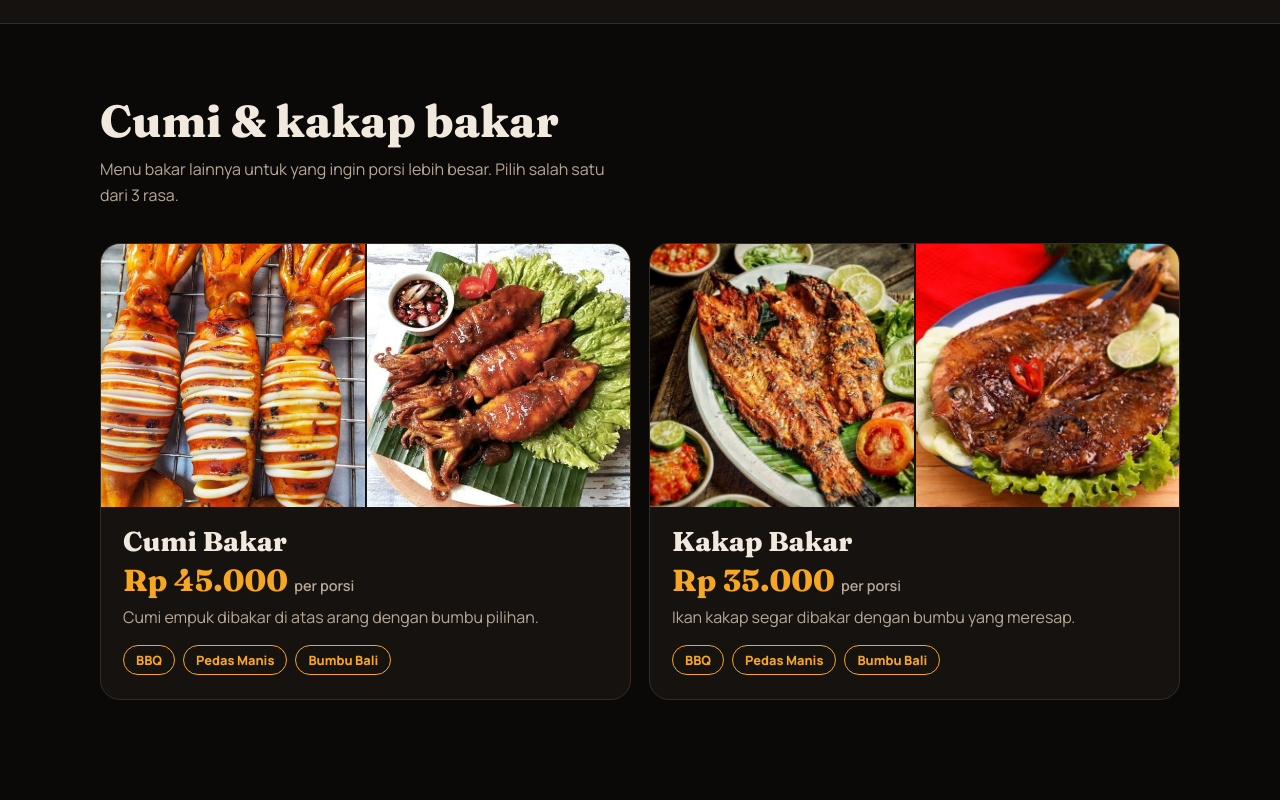
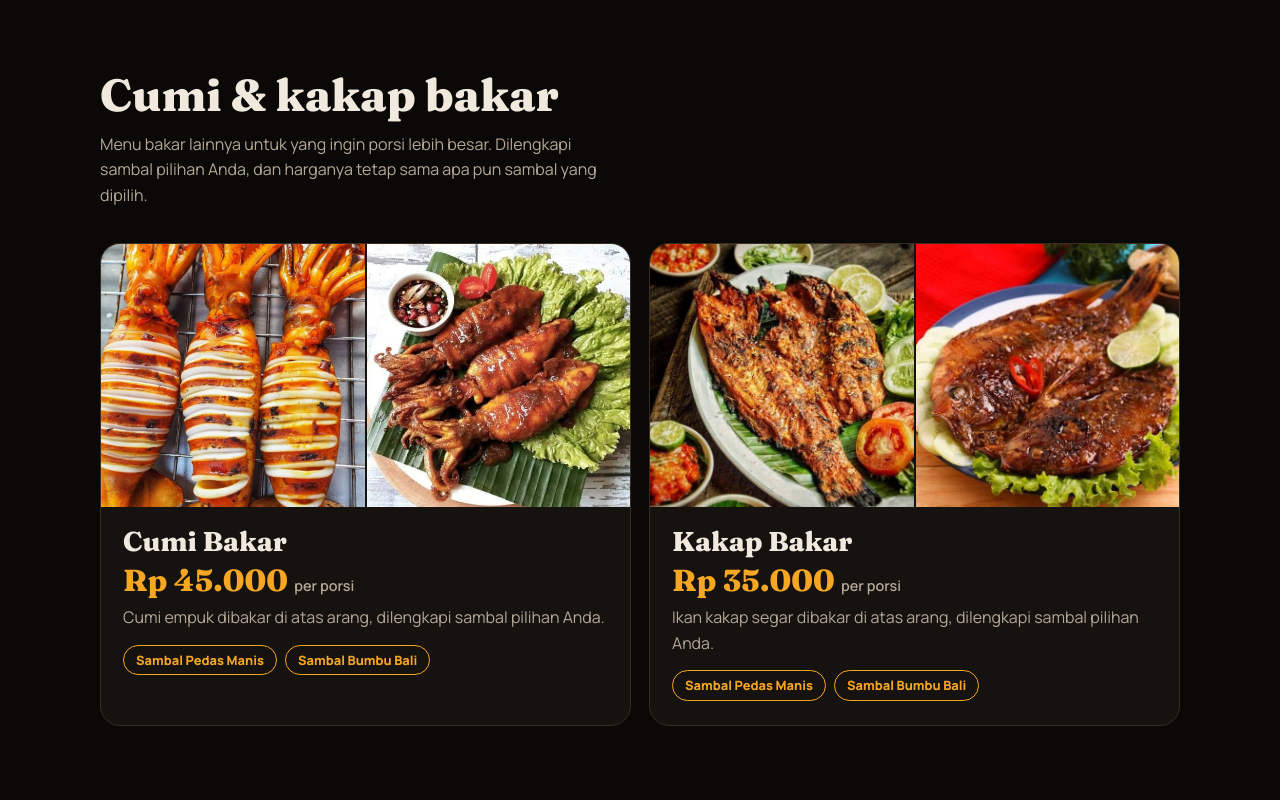
Before and after one commit to seafoodcorner26-sudo/dapur-bumbu-laut, a plain HTML site: page index.html in a window 1280 px wide. Shown: the part 1460-2260 px from the top of the page. Drawn offline with Linux system fonts and the light colour scheme.

Commit message:
Add files via upload

```diff
--- a/index.html
+++ b/index.html
@@ -181,7 +181,7 @@ footer img{width:72px;height:72px;border-radius:50%;margin:0 auto 12px}
 <section class="varian" id="varian">
   <div class="wrap">
     <h2>Pilih 3 varian rasa</h2>
-    <p class="lead">Semua menu bakar kami bisa dipilih dengan 3 rasa ini: kerang, cumi, dan kakap. Dibakar di atas bara arang, bumbunya meresap sampai ke dalam.</p>
+    <p class="lead">Kerang dibakar di atas bara arang, lalu dibalur bumbu yang meresap sampai ke dalam.</p>
     <div class="cards">
       <article class="card"><img src="images/bbq.jpg" alt="Kerang bakar saus BBQ" loading="lazy"><div><h3>BBQ</h3><p>Manis gurih berasap, dengan lapisan saus karamel dari panggangan arang.</p></div></article>
       <article class="card"><img src="images/pedas-manis.jpg" alt="Kerang bakar pedas manis" loading="lazy"><div><h3>Pedas Manis</h3><p>Saus merah pekat yang pedasnya pas, cocok untuk pencinta sambal.</p></div></article>
@@ -193,17 +193,17 @@ footer img{width:72px;height:72px;border-radius:50%;margin:0 auto 12px}
 <section>
   <div class="wrap">
     <h2>Cumi &amp; kakap bakar</h2>
-    <p class="lead">Menu bakar lainnya untuk yang ingin porsi lebih besar. Pilih salah satu dari 3 rasa.</p>
+    <p class="lead">Menu bakar lainnya untuk yang ingin porsi lebih besar. Dilengkapi sambal pilihan Anda, dan harganya tetap sama apa pun sambal yang dipilih.</p>
     <div class="dishes">
       <article class="dish">
         <div class="pair"><img src="images/cumi-1.jpg" alt="Cumi bakar di atas panggangan" loading="lazy"><img src="images/cumi-2.jpg" alt="Cumi bakar bumbu di atas daun pisang" loading="lazy"></div>
-        <div class="body"><h3>Cumi Bakar</h3><div class="pr">Rp 45.000 <small>per porsi</small></div><p>Cumi empuk dibakar di atas arang dengan bumbu pilihan.</p>
-          <div class="flv"><span>BBQ</span><span>Pedas Manis</span><span>Bumbu Bali</span></div></div>
+        <div class="body"><h3>Cumi Bakar</h3><div class="pr">Rp 45.000 <small>per porsi</small></div><p>Cumi empuk dibakar di atas arang, dilengkapi sambal pilihan Anda.</p>
+          <div class="flv"><span>Sambal Pedas Manis</span><span>Sambal Bumbu Bali</span></div></div>
       </article>
       <article class="dish">
         <div class="pair"><img src="images/kakap-1.jpg" alt="Kakap bakar dengan sambal" loading="lazy"><img src="images/kakap-2.jpg" alt="Kakap bakar bumbu kecap" loading="lazy"></div>
-        <div class="body"><h3>Kakap Bakar</h3><div class="pr">Rp 35.000 <small>per porsi</small></div><p>Ikan kakap segar dibakar dengan bumbu yang meresap.</p>
-          <div class="flv"><span>BBQ</span><span>Pedas Manis</span><span>Bumbu Bali</span></div></div>
+        <div class="body"><h3>Kakap Bakar</h3><div class="pr">Rp 35.000 <small>per porsi</small></div><p>Ikan kakap segar dibakar di atas arang, dilengkapi sambal pilihan Anda.</p>
+          <div class="flv"><span>Sambal Pedas Manis</span><span>Sambal Bumbu Bali</span></div></div>
       </article>
     </div>
   </div>
@@ -294,8 +294,10 @@ footer img{width:72px;height:72px;border-radius:50%;margin:0 auto 12px}
   var WA='6282326389868';
   var FL=[['BBQ','Manis gurih berasap'],['Pedas Manis','Pedas dan manis'],['Bumbu Bali','Rempah khas Bali']];
   var menu=[];
-  [['Kerang Bakar (promo)','Kerang Bakar',25000],['Cumi Bakar','Cumi Bakar',45000],['Kakap Bakar','Kakap Bakar',35000]].forEach(function(g){
-    FL.forEach(function(f){menu.push({g:g[0],n:f[0],k:g[1]+' '+f[0],p:g[2],d:f[1]})});
+  FL.forEach(function(f){menu.push({g:'Kerang Bakar (promo)',n:f[0],k:'Kerang Bakar '+f[0],p:25000,d:f[1]})});
+  var SB=[['Sambal Pedas Manis','Dilengkapi sambal pedas manis'],['Sambal Bumbu Bali','Dilengkapi sambal bumbu Bali']];
+  [['Cumi Bakar',45000],['Kakap Bakar',35000]].forEach(function(g){
+    SB.forEach(function(f){menu.push({g:g[0]+' (pilih sambal)',n:f[0],k:g[0]+' + '+f[0],p:g[1],d:f[1]})});
   });
   [['Nasi Putih'],['Es Jeruk'],['Es Teh']].forEach(function(x){menu.push({g:'Menu sampingan',n:x[0],k:x[0],p:5000,d:'Pelengkap'})});
   var qty=menu.map(function(){return 0});
```
